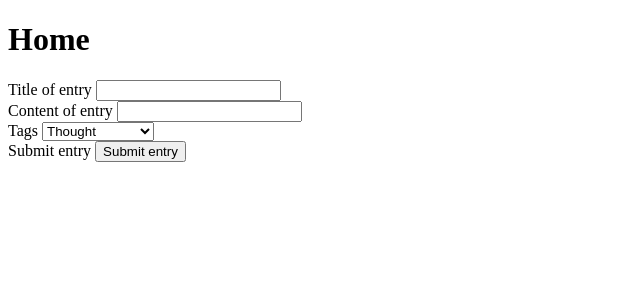
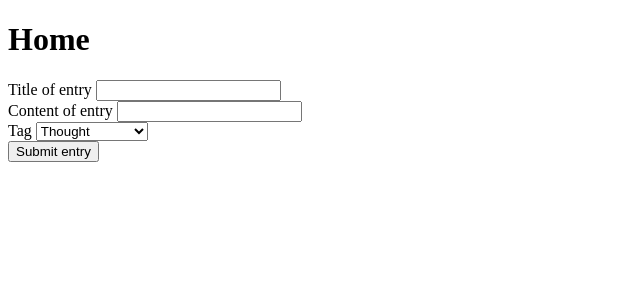
Before and after one commit to asadsid95/goal_tech_pm, a Flask app: page / in a window 1280 px wide. Shown: the top 300 px of the page, without its empty margins (0-640 px from the left). Run offline with Flask 3, Linux system fonts and the light colour scheme; the visitor is signed in with stand-in values (Sample User, id 1); some libraries are stand-ins or nearby versions.

Commit message:
feat: entry creation completed + showing existing entries added in temporary route as final version should show in same page as entry creation form; #14 #17

```diff
--- a/app.py
+++ b/app.py
@@ -75,6 +75,7 @@ def login():
 
                     #TODO: Investigate why cookie is being created outside of this scope such as visiting any other page.
                     session["username"] = user_in_db.username
+                    session['user_id'] = user_in_db.id
                     flash("Successful login", "success")
                     return redirect(url_for('home'))
                 else:
@@ -93,20 +94,65 @@ def login():
     else:
         return render_template("login.html", title="Login", form=login_form)
 
-@app.route("/")
+@app.route("/", methods=["GET", "POST"])
 def home():
 
+    # if "username" in session and request.method == "POST":
+    entry_form=EntryForm()
     if "username" in session:
-        print(session)
 
-        entry_form=EntryForm()
+        # show all existing entries
+        if request.method =="GET":
 
+
+            return render_template("home.html", title="Home", form=entry_form)
+
+        elif request.method=="POST":
+
+            title = entry_form.title.data
+            content=entry_form.content.data
+            tag=entry_form.tag.data
+
+            # To add entry, I need to get user.id and tag.id before sending query to add the entry
+
+            check_tag = db.session.query(Tag).filter(Tag.name==tag).first()
+            if not check_tag:
+                return f"Tag {tag} does not exist."
+            tag_id = check_tag.id
+
+            user_id = session["user_id"]
+            user_entry=Entry(title=title, content=content, user_id=user_id, tag_id=tag_id)
+
+            db.session.add(user_entry)
+            db.session.commit()
 
         return render_template("home.html", title="Home", form=entry_form)
     else:
         print("no session exist")
         return render_template("not_found.html",reason='Session')
 
+@app.route("/temp_entries", methods=["GET"])
+def TEMP_show_entries():
+
+    existing_entries = db.session.query(Entry).all()
+
+    return render_template("temp_show_entries.html", entries = existing_entries)
+
+# Endpoint to add tags
+@app.route("/tag_create", methods=["POST"])
+def tag_create():
+
+    #TODO - Add tags into database table 'Tag'
+    tags_from_client = request.get_json().get("tag")
+    # print(tags_from_client.values())
+
+    for tag in tags_from_client:
+        tag_to_add = Tag(name=tag)
+        db.session.add(tag_to_add)
+        db.session.commit()
+
+
+    return "tag added"
 #-------------------------------------------
 #Helper function
 
@@ -141,6 +187,8 @@ class User(db.Model):
     updated_at = db.Column(db.DateTime, default=db.func.current_timestamp(),
                           onupdate=db.func.current_timestamp())
 
+    # entries = db.relationship('Entry', backref='user', lazy=True)
+
     def __repr__(self):
         return f'User {self.username} {self.email} {self.password_hash}'
 
@@ -159,10 +207,20 @@ class Entry(db.Model):
     created_at = db.Column(db.DateTime, default=db.func.now())
     updated_at = db.Column(db.DateTime, onupdate=db.func.now())
     user_id = db.Column(db.Integer, db.ForeignKey('users.id'), nullable=False)
-    tags = db.relationship('tag', secondary=entry_tags, back_populates='entries')
+    tag_id = db.Column(db.Integer, db.ForeignKey('tag.id'), nullable=True)
+
+    # user = db.relationship('User', backref="entries")
+
+    # tags = db.relationship('Tag', secondary=entry_tags, back_populates='entries')
+
+    def __repr__(self) -> str:
+        return f"Entry {self.title} {self.content} user_id:{self.user_id} tag_id{self.tag_id}"
 
 class Tag(db.Model):
     __tablename__ = 'tag'
     id = db.Column(db.Integer, primary_key=True)
     name = db.Column(db.String(50), unique=True, nullable=False)
-    entries = db.relationship('entry', secondary=entry_tags, back_populates='tags')
+    # entries = db.relationship('Entry', secondary=entry_tags, back_populates='tags')
+
+    def __repr__(self) -> str:
+        return f"Tag {self.name}"
--- a/forms.py
+++ b/forms.py
@@ -15,7 +15,7 @@ class LoginForm(FlaskForm):
     submit=SubmitField("Login")
 
 class EntryForm(FlaskForm):
-    title=StringField("Title of entry", [DataRequired(), Length(min=4, max=240, message=("Title is too short or long"))])
-    content=StringField("Content of entry",  [DataRequired(), Length(min=4, max=240, message=("Content is too short or long"))])
-    tags=SelectField("Tags", choices=[("thought","Thought"),("hobby", 'Hobby'),('career thought', "CareerThought")])
+    title=StringField("Title of entry", [DataRequired(message="Title is required"), Length(min=4, max=240, message=("Title is too short or long"))])
+    content=StringField("Content of entry",  [DataRequired(message="Content is required"), Length(min=4, max=240, message=("Content is too short or long"))])
+    tag=SelectField("Tag", choices=[("thought","Thought"),("hobby", 'Hobby'),('career thought', "CareerThought"), ("plant watering", "PlantWatering")])
     submit=SubmitField("Submit entry")
--- a/templates/home.html
+++ b/templates/home.html
@@ -2,9 +2,9 @@
 
 <h1>{{title}}</h1>
 
-<form>
+<form method="post" action="/" name="entry">
   <div>{{form.title.label}} {{form.title}}</div>
   <div>{{form.content.label}} {{form.content}}</div>
-  <div>{{form.tags.label}} {{form.tags}}</div>
-  <div>{{form.submit.label}} {{form.submit}}</div>
+  <div>{{form.tag.label}} {{form.tag}}</div>
+  <div>{{form.submit}}</div>
 </form>
```
Also changed, not shown: migrations/versions/3ddf8eecbb01_added_tag_id_in_entry_model.py (added, +34 -0 lines), templates/temp_show_entries.html (added, +13 -0 lines).
